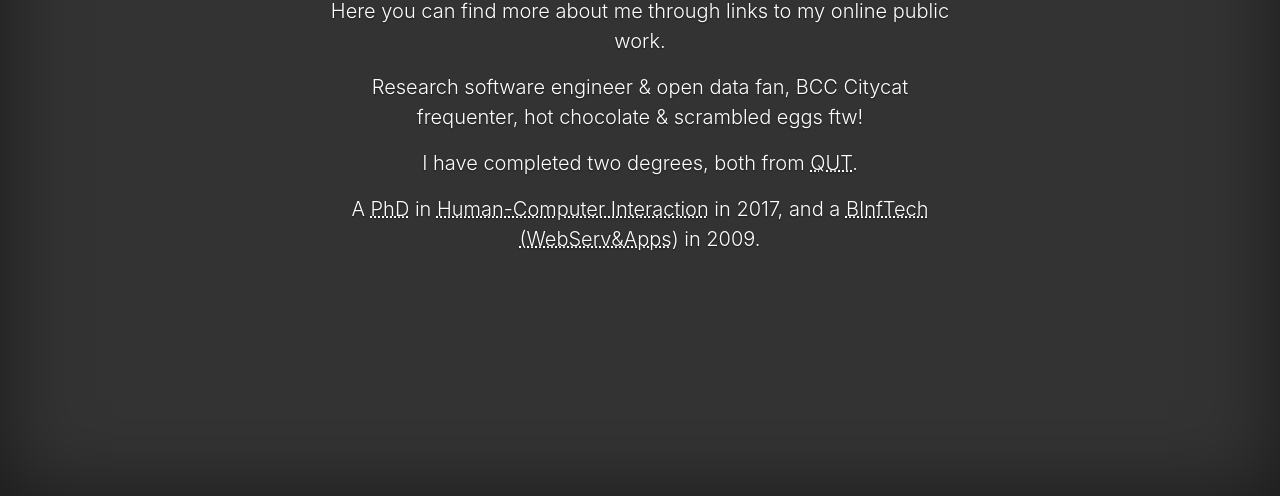
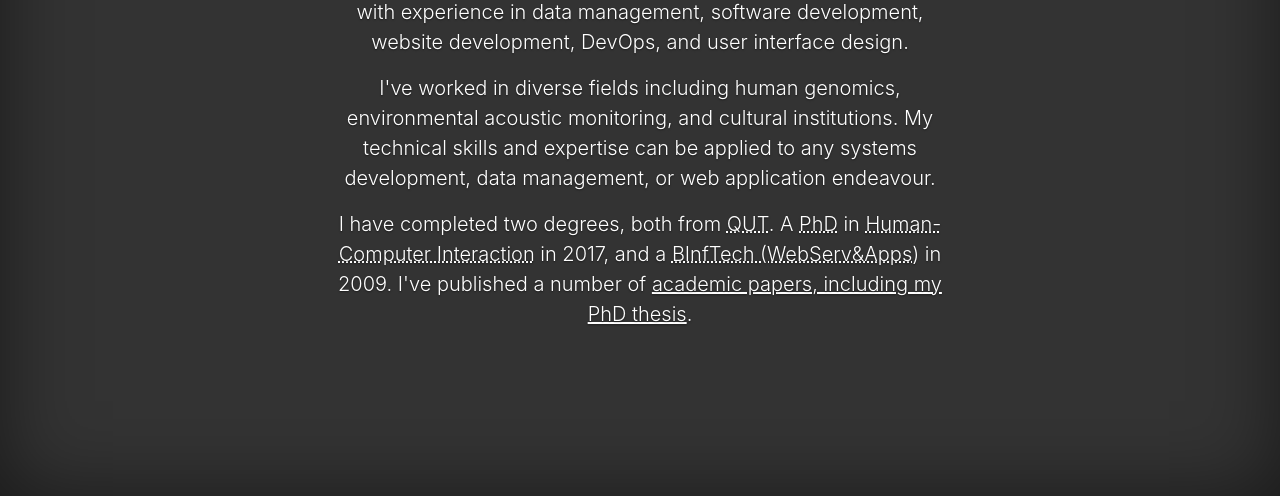
Before and after one commit to anotherbyte-net/anotherbyte-net.github.io, a plain HTML site: page index.html in a window 1280 px wide. Shown: the part 304-800 px from the top of the page. Drawn offline with nearby package versions, Linux system fonts and the light colour scheme.

Commit message:
updated about me on website

```diff
--- a/index.html
+++ b/index.html
@@ -19,6 +19,9 @@
         a:focus,
         a:hover {
             color: #fff;
+        }
+        a {
+            text-decoration: underline;
         }
 
         /* Custom default button */
@@ -139,6 +142,7 @@
         "https://stackoverflow.com/users/31567/cofiem",
         "https://twitter.com/cofiem",
         "https://www.linkedin.com/in/markcf"
+        "https://eprints.qut.edu.au/view/person/Cottman-Fields,_Mark.html"
       ]
     }
 
@@ -176,19 +180,24 @@
     <main role="main" class="inner cover">
         <h1 class="cover-heading dark-colour">Hi, I'm Mark</h1>
         <p class="lead">
-            Here you can find more about me through links to my online public work.
+            Here you can find more about me and links to my online public work.
         </p>
         <p class="lead">
-            Research software engineer & open data fan, BCC Citycat frequenter, hot chocolate & scrambled eggs ftw!
+            I am a software developer and Research Software Engineer (RSE), with experience in data
+            management, software development, website development, DevOps, and user interface design.
+        </p>
+        <p class="lead">
+            I've worked in diverse fields including human genomics, environmental acoustic monitoring,
+            and cultural institutions. My technical skills and expertise can be applied to any systems development,
+            data management, or web application endeavour.
         </p>
         <p class="lead">
             I have completed two degrees, both from <abbr title="Queensland University of Technology">QUT</abbr>.
-        </p>
-        <p class="lead">
             A <abbr title="Doctor of Philosophy ">PhD</abbr> in
             <abbr title="abbreviated as HCI">Human-Computer Interaction</abbr> in 2017,
             and a <abbr title="Bachelor of Information Technology (Web Services and Applications)">
             BInfTech (WebServ&amp;Apps)</abbr> in 2009.
+            I've published a number of <a href="https://eprints.qut.edu.au/view/person/Cottman-Fields,_Mark.html">academic papers, including my PhD thesis</a>.
         </p>
     </main>
 
```
